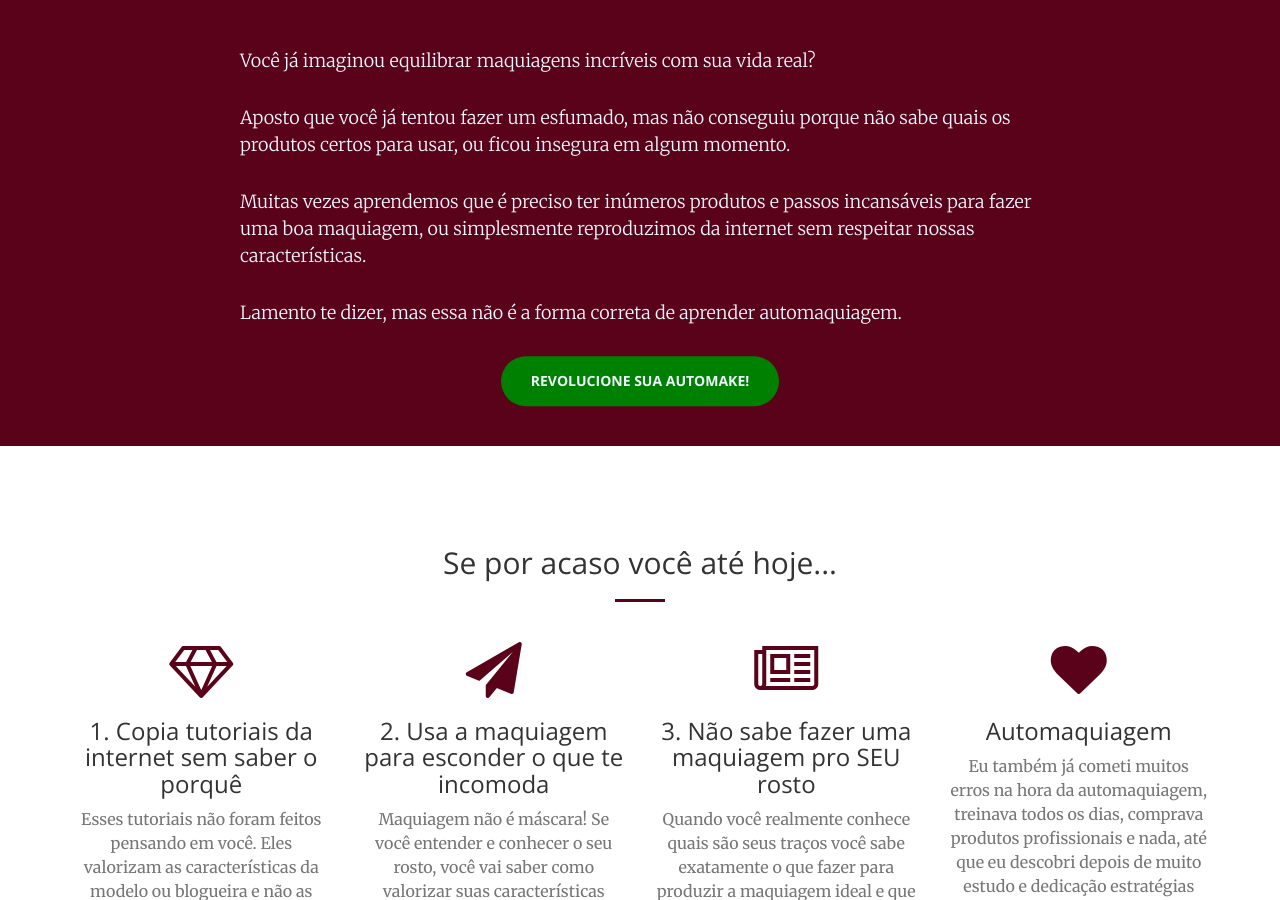
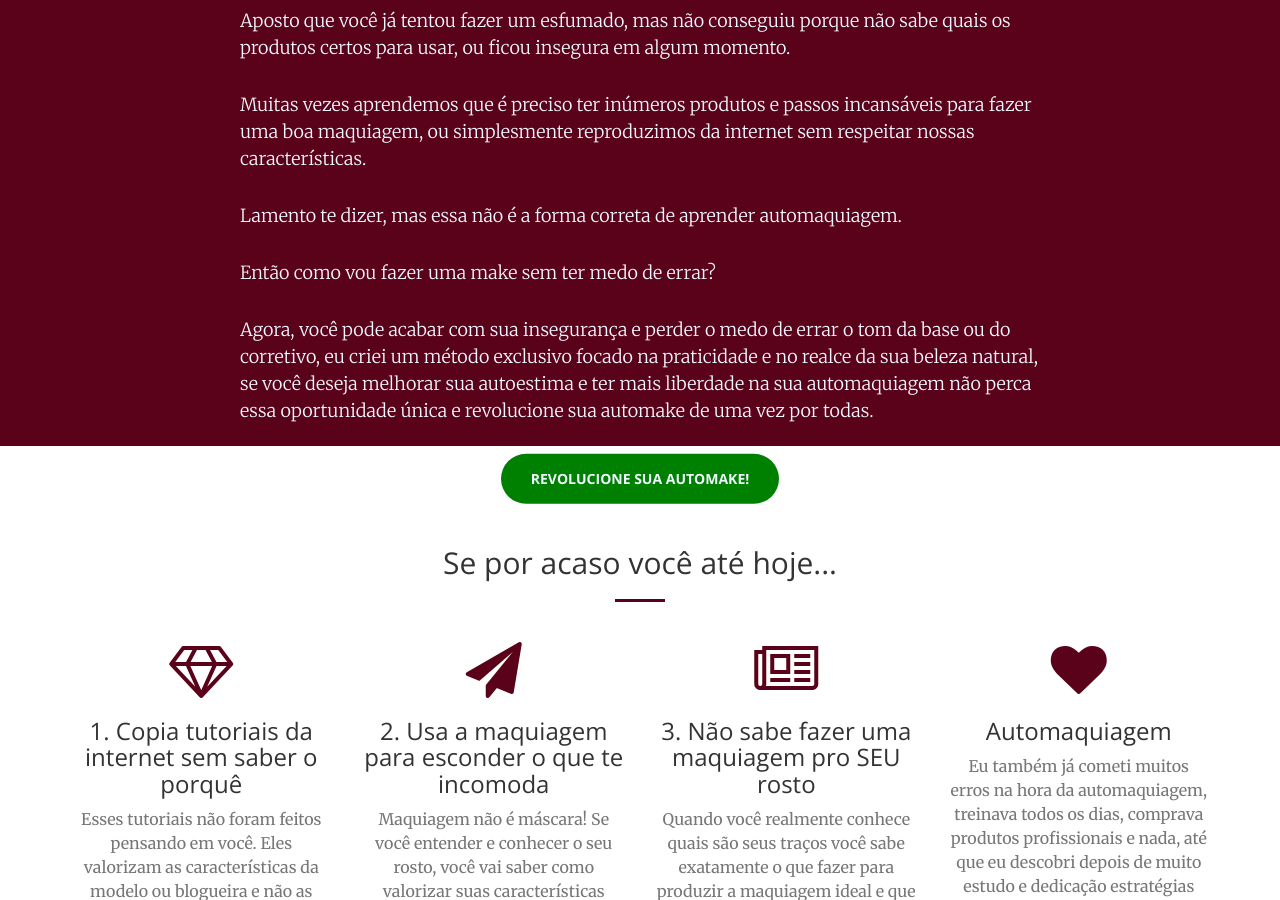
Before and after one commit to kellyeudenia/business-woman, a Jekyll site: the page built from index.html, in a window 1280 px wide and 900 px high, scrolled down 454 px. Built offline with Jekyll 4.4.1, drawn with Linux system fonts in a browser that asks for light colours.

Commit message:
Setup para a página de vendas.

```diff
--- a/_includes/header.html
+++ b/_includes/header.html
@@ -8,6 +8,8 @@
             <p style="color: aliceblue; text-align: left; margin: 3% auto;" >Aposto que você já tentou fazer um esfumado, mas não conseguiu porque não sabe quais os produtos certos para usar, ou ficou insegura em algum momento. </p>
             <p style="color: aliceblue; text-align: left; margin: 3% auto;" >Muitas vezes aprendemos que é preciso ter inúmeros produtos e passos incansáveis para fazer uma boa maquiagem, ou simplesmente reproduzimos da internet sem respeitar nossas características. </p>
             <p style="color: aliceblue; text-align: left; margin: 3% auto;" >Lamento te dizer, mas essa não é a forma correta de aprender automaquiagem.</p>
+            <p style="color: aliceblue; text-align: left; margin: 3% auto;" >Então como vou fazer uma make sem ter medo de errar?</p>
+            <p style="color: aliceblue; text-align: left; margin: 3% auto;" >Agora, você pode acabar com sua insegurança e perder o medo de errar o tom da base ou do corretivo, eu criei um método exclusivo focado na praticidade e no realce da sua beleza natural, se você deseja melhorar sua autoestima e ter mais liberdade na sua automaquiagem não perca essa oportunidade única e revolucione sua automake de uma vez por todas.</p>
                 <a href="https://pay.hotmart.com/F76815503F" class="btn btn-default btn-xl wow tada" style="background-color: #008000; color: aliceblue;" target="_blank">REVOLUCIONE SUA AUTOMAKE!</a>
         </div>
     </div>
```
